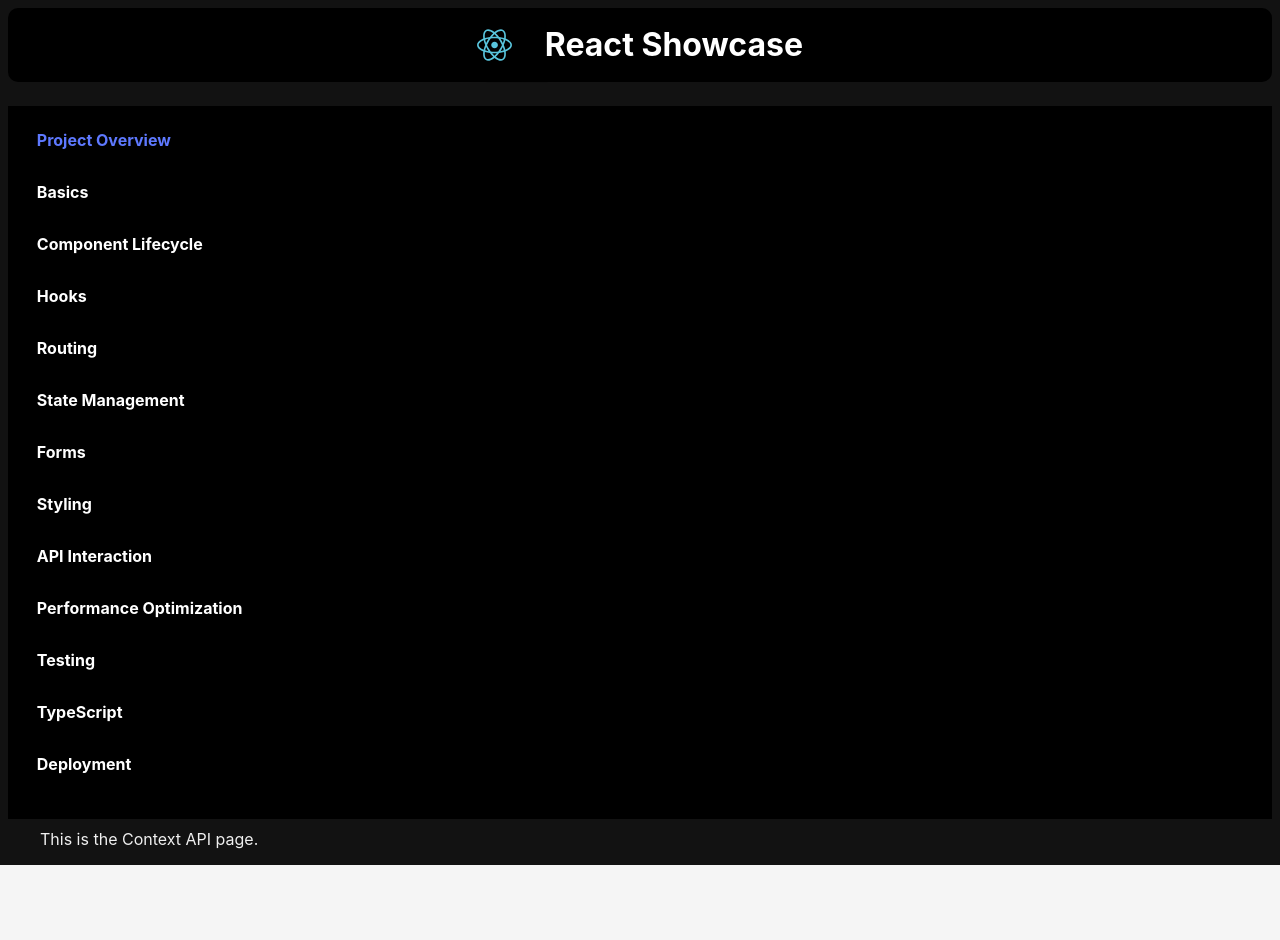
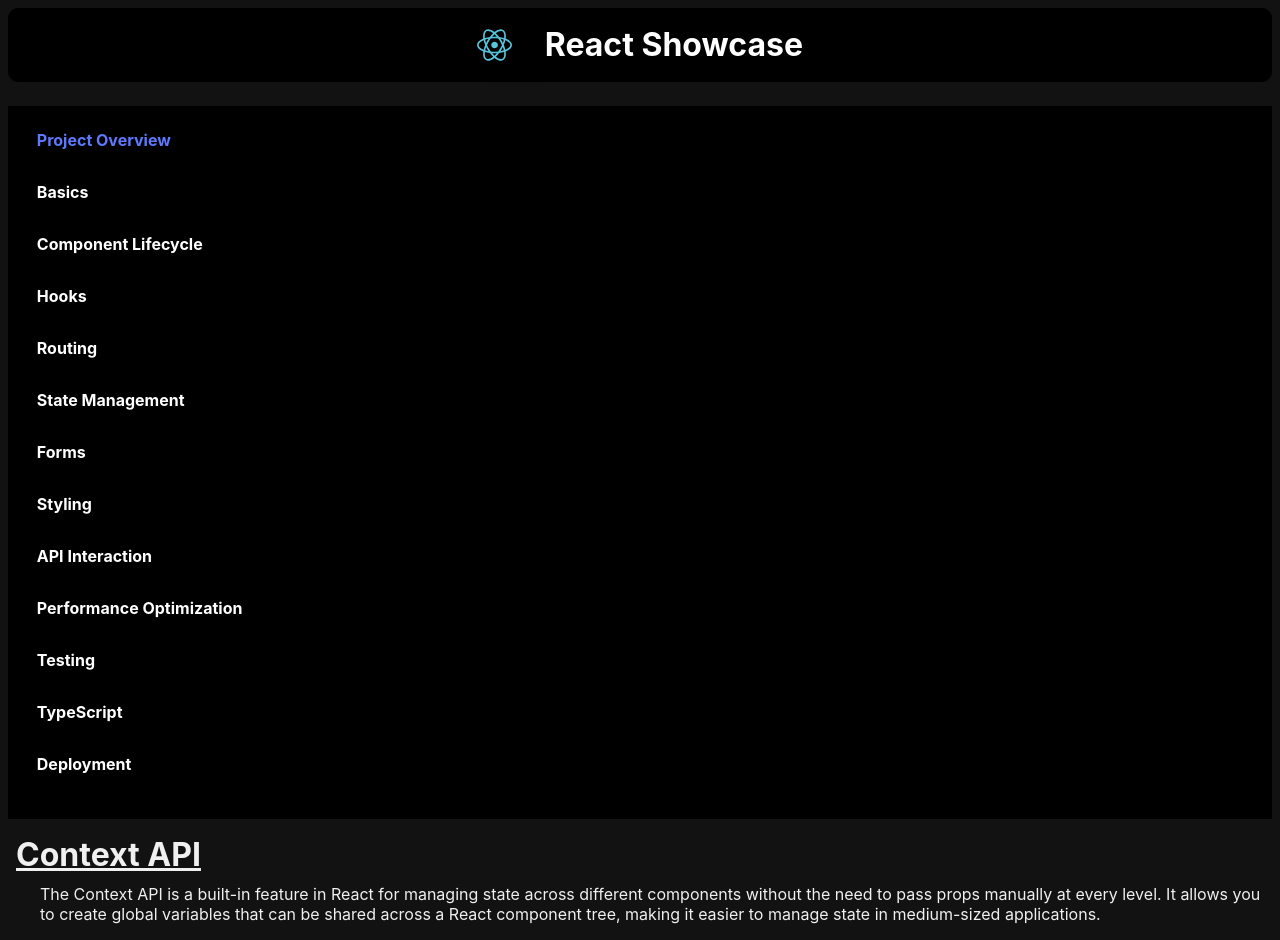
Before and after one commit to rees-kyle/react_showcase, a React (Create React App) app in the folder project/: page /context-api in a window 1280 px wide. Before the commit the page ends 865 px from the top, so only its background shows below. Built offline with nearby package versions, Linux system fonts and the light colour scheme.

Commit message:
Add ContextAPI component
- Added to index in components folder.
- Deleted ContextAPI page.
- Added ContextAPIPage page.
- Imported and added component to page.
- Modified index in pages folder.
- Modified import and route element in App.js.

```diff
--- a/project/src/App.js
+++ b/project/src/App.js
@@ -32,7 +32,7 @@ import {
 } from './pages/performance_optimization';
 import ReactRouterPage from './pages/routing/ReactRouterPage';
 import {
-  ContextAPI,
+  ContextAPIPage,
   Redux
 } from './pages/state_management';
 import {
@@ -79,7 +79,7 @@ function App() {
           {/* routing */}
           <Route path="/react-router" element={<ReactRouterPage />} />
           {/* state management */}
-          <Route path="/context-api" element={<ContextAPI />} />
+          <Route path="/context-api" element={<ContextAPIPage />} />
           <Route path="/redux" element={<Redux />} />
           {/* styling */}
           <Route path="/css-modules" element={<CSSModules />} />
--- /dev/null
+++ b/project/src/components/state_management/context_api/ContextAPI.js
@@ -0,0 +1,14 @@
+const ContextAPI = () => {
+    return (
+        <div>
+            <h1 className="underline">Context API</h1>
+            <p>
+                The Context API is a built-in feature in React for managing state across different components without the need to pass props manually at every level.
+                It allows you to create global variables that can be shared across a React component tree,
+                making it easier to manage state in medium-sized applications.
+            </p>
+        </div>
+    );
+};
+
+export default ContextAPI;
--- /dev/null
+++ b/project/src/components/state_management/context_api/index.js
@@ -0,0 +1 @@
+export { default as ContextAPI } from './ContextAPI';
--- a/project/src/pages/state_management/ContextAPI.js
+++ /dev/null
@@ -1,9 +0,0 @@
-const ContextAPI = () => {
-  return (
-    <>
-      <p>This is the Context API page.</p>
-    </>
-  );
-};
-
-export default ContextAPI;
--- /dev/null
+++ b/project/src/pages/state_management/ContextAPIPage.js
@@ -0,0 +1,13 @@
+import {
+  ContextAPI
+} from '../../components/state_management/context_api';
+
+const ContextAPIPage = () => {
+  return (
+    <>
+      <ContextAPI />
+    </>
+  );
+};
+
+export default ContextAPIPage;
--- a/project/src/pages/state_management/index.js
+++ b/project/src/pages/state_management/index.js
@@ -1,2 +1,2 @@
-export { default as ContextAPI } from './ContextAPI';
+export { default as ContextAPIPage } from './ContextAPIPage';
 export { default as Redux } from './Redux';
```
